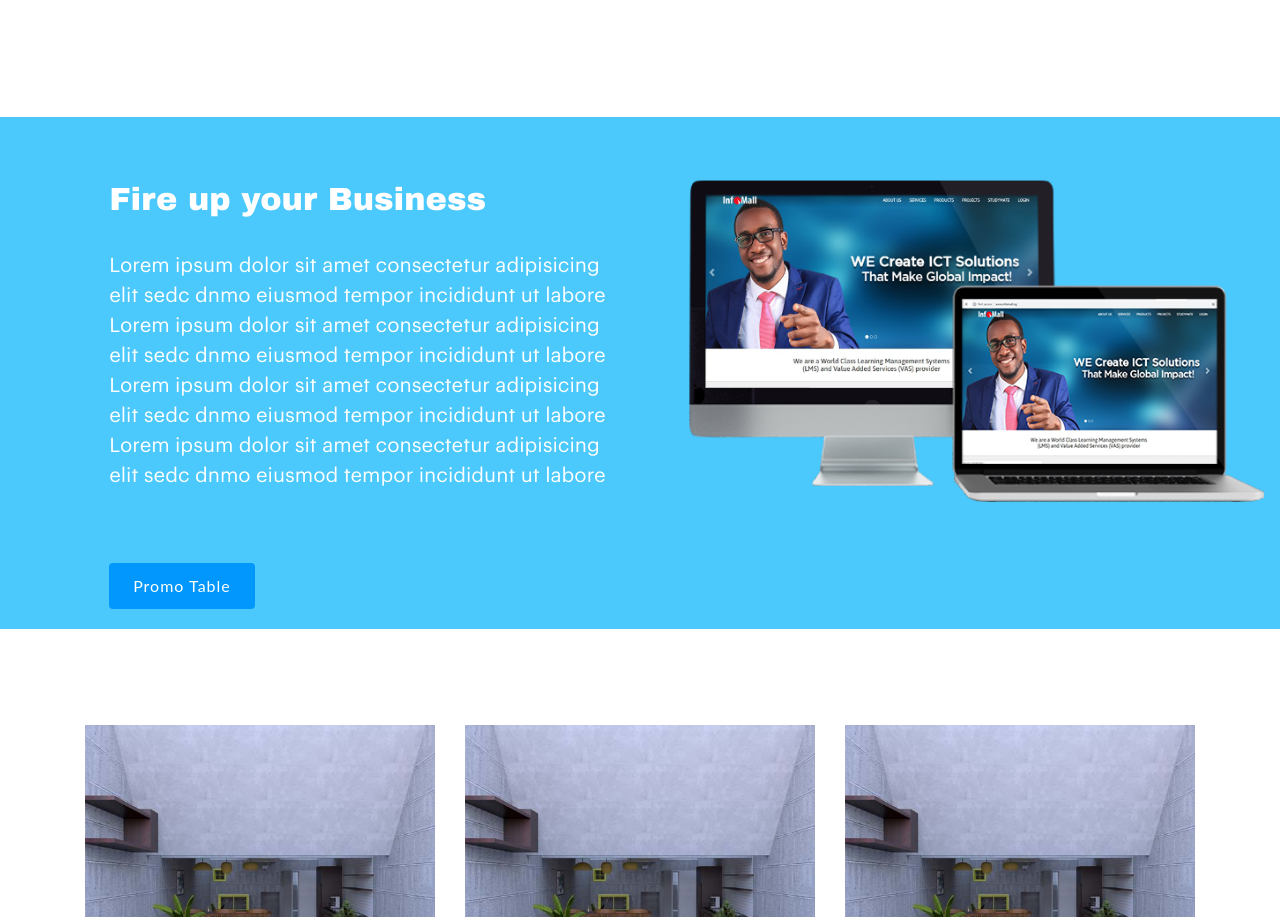
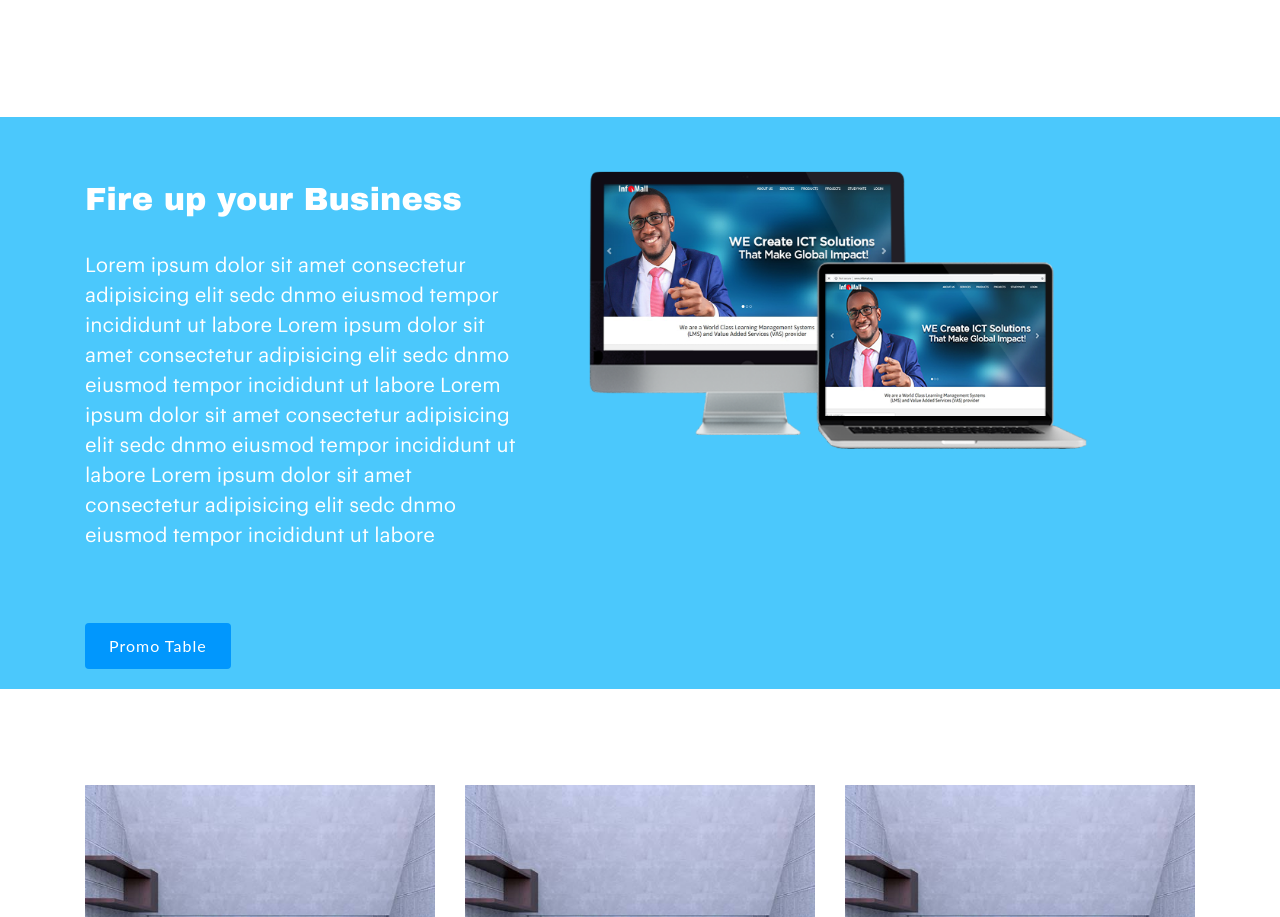
Before and after one commit to achugo/Infomall, a plain HTML site: page index.html in a window 1280 px wide. Shown: the part 2653-3570 px from the top of the page. Drawn offline with Linux system fonts and the light colour scheme; a web font is replaced by a local one.

Commit message:
added container class to promo section on the home page

```diff
--- a/index.html
+++ b/index.html
@@ -233,9 +233,8 @@ License URL: http://creativecommons.org/licenses/by/3.0/
 	<!--promo section-->
 	<!--promo section-->
 	<div class="middle-agile-2 bg-infomallblue">
-			<div class="ppy-lg-3">
+			<div class="container ppy-lg-3">
 				<div class="row">
-					<div class="col-md-1"></div>
 					<div class="col-md-5">
 						<h2 class="what-title text-dark paddingtop4rem bold">Fire up your Business</h2>
 						<p class="whats-text mb-4 text-white">Lorem ipsum dolor sit amet consectetur adipisicing elit sedc dnmo eiusmod tempor
```
